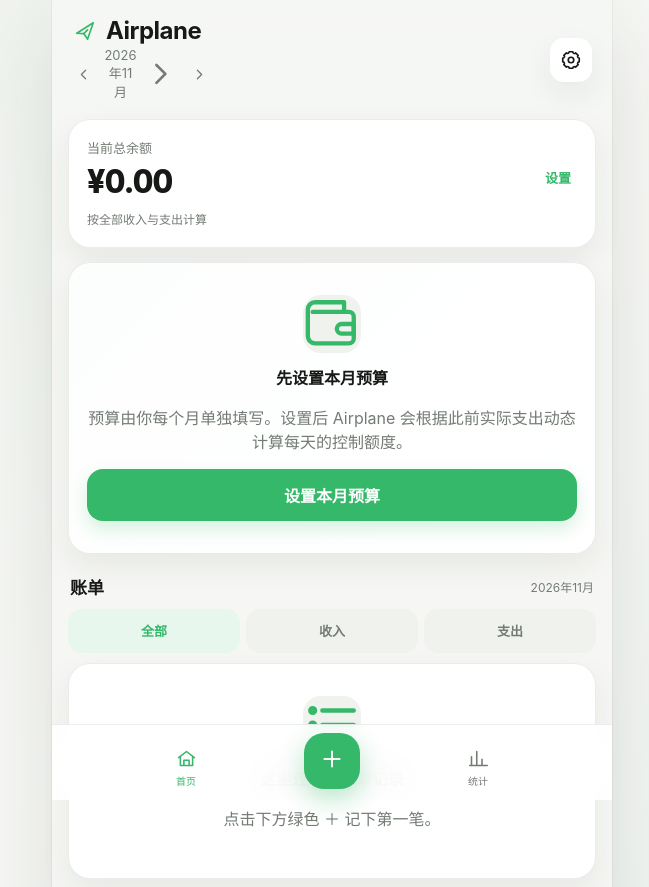
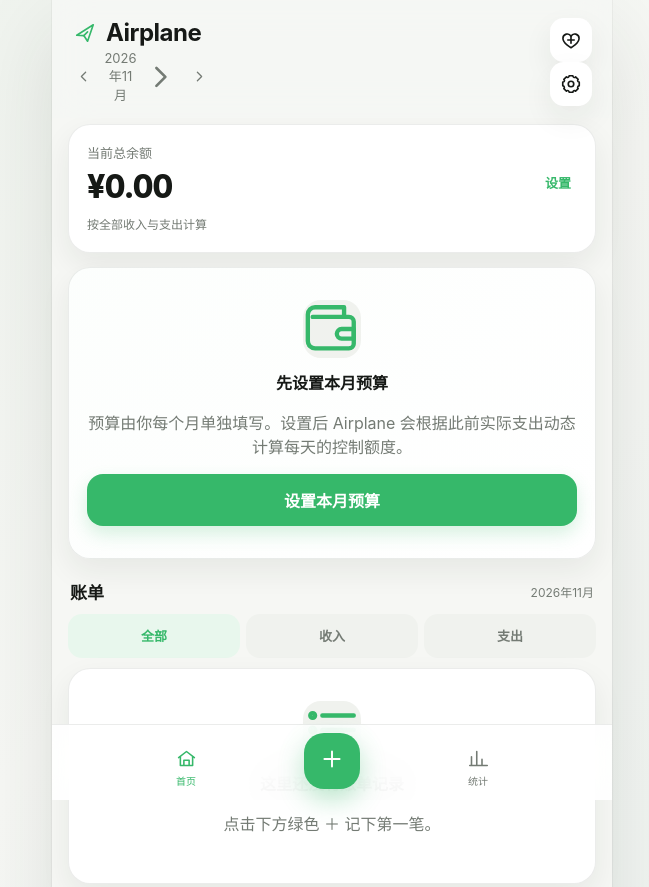
Before and after one commit to Luanget/airplane, a plain HTML site: page index.html in a window 1280 px wide. Shown: the top 887 px of the page, without its empty margins (308-957 px from the left). Drawn offline with Linux system fonts and the light colour scheme.

Commit message:
feat(health): integrate isolated health app (index.html)

```diff
--- a/index.html
+++ b/index.html
@@ -22,7 +22,12 @@
         <div class="brand-row"><span class="brand-mark" data-icon="plane"></span><h1>Airplane</h1></div>
         <div class="month-switcher"><button class="month-step month-step-prev" id="prevMonthButton" aria-label="上个月" data-icon="chevron"></button><button class="month-button" id="monthButton" aria-label="选择月份"></button><button class="month-step" id="nextMonthButton" aria-label="下个月" data-icon="chevron"></button></div>
       </div>
-      <button class="icon-button" id="settingsButton" aria-label="打开设置" data-icon="settings"></button>
+      <div class="topbar-actions">
+        <a class="icon-button" href="./health/" aria-label="打开健康管理" title="健康管理">
+          <svg viewBox="0 0 24 24" fill="none" stroke="currentColor" stroke-width="1.8" stroke-linecap="round" stroke-linejoin="round" aria-hidden="true"><path d="M20.8 10.1c0 5.6-8.8 10.3-8.8 10.3S3.2 15.7 3.2 10.1a4.7 4.7 0 0 1 8.8-2.2 4.7 4.7 0 0 1 8.8 2.2Z"/><path d="M8.5 12h7M12 8.5v7"/></svg>
+        </a>
+        <button class="icon-button" id="settingsButton" aria-label="打开设置" data-icon="settings"></button>
+      </div>
     </header>
 
     <main id="app" aria-live="polite"></main>
```
